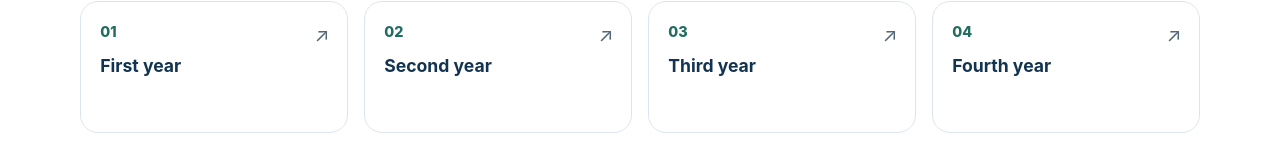
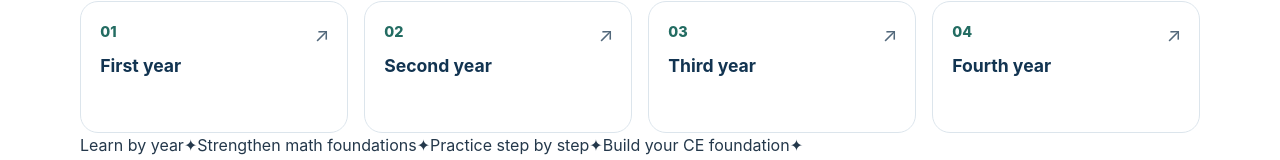
Before and after one commit to justryan-n2d/CEStudy, a React (Vite) app: page / in a window 1280 px wide. Shown: the part 729-889 px from the top of the page. Built offline with nearby package versions, Linux system fonts and the light colour scheme; no server answers.

Commit message:
ux: replace duplicate years link with smooth homepage marquee

```diff
--- a/src/pages/HomePage.tsx
+++ b/src/pages/HomePage.tsx
@@ -53,6 +53,22 @@ export function HomePage() {
             <Link className="text-link" to="/years">View all years <span aria-hidden="true">→</span></Link>
           </div>
           <YearLevelGrid />
+          <div className="home-marquee" aria-hidden="true">
+            <div className="home-marquee-track">
+              <div className="home-marquee-group">
+                <span>Learn by year</span><span className="home-marquee-separator">✦</span>
+                <span>Strengthen math foundations</span><span className="home-marquee-separator">✦</span>
+                <span>Practice step by step</span><span className="home-marquee-separator">✦</span>
+                <span>Build your CE foundation</span><span className="home-marquee-separator">✦</span>
+              </div>
+              <div className="home-marquee-group">
+                <span>Learn by year</span><span className="home-marquee-separator">✦</span>
+                <span>Strengthen math foundations</span><span className="home-marquee-separator">✦</span>
+                <span>Practice step by step</span><span className="home-marquee-separator">✦</span>
+                <span>Build your CE foundation</span><span className="home-marquee-separator">✦</span>
+              </div>
+            </div>
+          </div>
         </section>
       </ScrollReveal>
       <ScrollReveal className="reveal-section" delayMs={45}>
```
